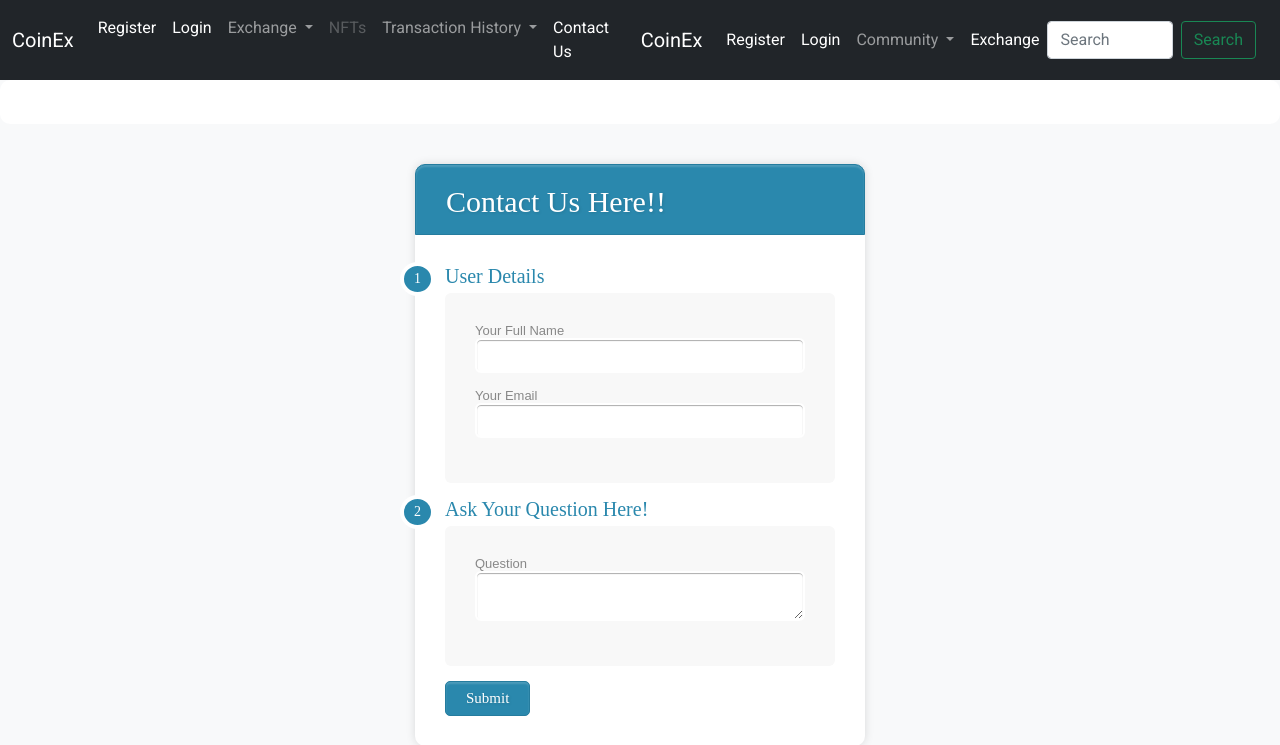
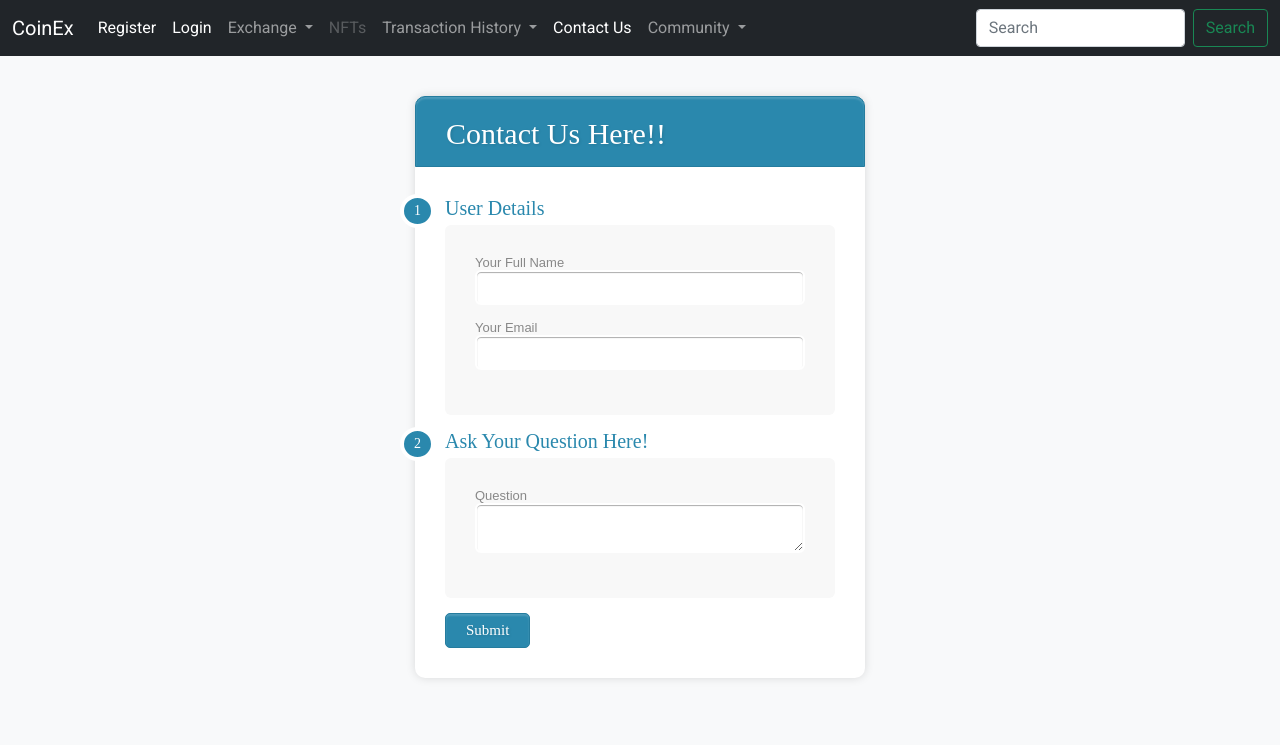
Before and after one commit to italiya07/CoinEx, a Django app: page /contact_us/ in a window 1280 px wide. Shown: the top 745 px of the page. Run offline with Django 4.2, Linux system fonts and the light colour scheme; parts of the project's set-up code (start-up, migrations or seed data) failed here and were passed over; some libraries are stand-ins or nearby versions.

Commit message:
Committing changes to base.html

```diff
--- a/CoinEx_project/templates/CoinEx_Index/base.html
+++ b/CoinEx_project/templates/CoinEx_Index/base.html
@@ -107,45 +107,10 @@
           </li>
           {% endif %}
 
-    <link rel="stylesheet" href="https://cdn.jsdelivr.net/npm/bootstrap-icons@1.18.0/font/bootstrap-icons.css">
 
           <li class="nav-item">
             <a class="nav-link active" aria-current="page" href="{% url 'contact_us' %}">Contact Us</a>
           </li>
-
-  </head>
-  <body>
-    <nav class="navbar navbar-expand-lg navbar-dark bg-dark">
-      <div class="container-fluid">
-        <a class="navbar-brand " href="#">CoinEx</a>
-        <button class="navbar-toggler" type="button" data-bs-toggle="collapse" data-bs-target="#navbarSupportedContent" aria-controls="navbarSupportedContent" aria-expanded="false" aria-label="Toggle navigation">
-          <span class="navbar-toggler-icon"></span>
-        </button>
-        <div class="collapse navbar-collapse" id="navbarSupportedContent">
-          <ul class="navbar-nav me-auto mb-2 mb-lg-0">
-            <li class="nav-item">
-              <a class="nav-link active" aria-current="page" href="{% url 'register' %}">Register</a>
-            </li>
-            <li class="nav-item">
-              <a class="nav-link active" aria-current="page" href="{% url 'login' %}">Login</a>
-            </li>
-
-
-            {% comment %} <li class="nav-item dropdown">
-              <a class="nav-link dropdown-toggle" href="#" id="navbarDropdown" role="button"
-                 data-bs-toggle="dropdown" aria-expanded="false" href = "{%url 'community'%}">
-                  Community
-              </a>
-              <ul class="dropdown-menu" aria-labelledby="navbarDropdown">
-                <li><a class="dropdown-item" href="{% url 'community' %}">Community</a></li>
-
-                  <li><a class="dropdown-item" href=" {% url 'profile_list' %}">Profile List</a></li>
-                  <li>
-                    <a class="dropdown-item" href="{% url 'profile_detail' pk=request.user.id %}">My Profile</a>
-                </li>
-
-              </ul>
-          </li> {% endcomment %}
 
           <li class="nav-item dropdown">
             <a class="nav-link dropdown-toggle" href="#" id="navbarDropdown" role="button"
@@ -165,45 +130,24 @@
             </ul>
         </li>
 
-
-            <li class="nav-item">
-              <a class="nav-link active" aria-current="page" href=" ">Exchange</a>
-            </li>
-
-
         </ul>
         <form class="d-flex">
           <input class="form-control me-2" type="search" placeholder="Search" aria-label="Search">
           <button class="btn btn-outline-success" type="submit">Search</button>
         </form>
       </div>
-        </ul>
-
-      </div>
     </div>
   </nav>
   {% block nav %}
 
-    <div class='container'>
-     <br/>
-     {%if messages%}
-       {%for messaage in messages%}
-       <div class="alert alert-warning alert-dismissible fade show" role="alert">
-        {{messaage}}
-        <button type="button" class="btn-close" data-bs-dismiss="alert" aria-label="Close"></button>
-      </div>
-
-       {%endfor%}
-     {%endif%}
-    </div>
+  {% endblock %}
 
   <div id="content">
     {% block content %}
     <!-- Specific page content goes here -->
     {% endblock %}
+    {% block body %}
     {% endblock %}
-
-
   </div>
 
 
```
Lines whose indentation alone changed are shown as unchanged.
